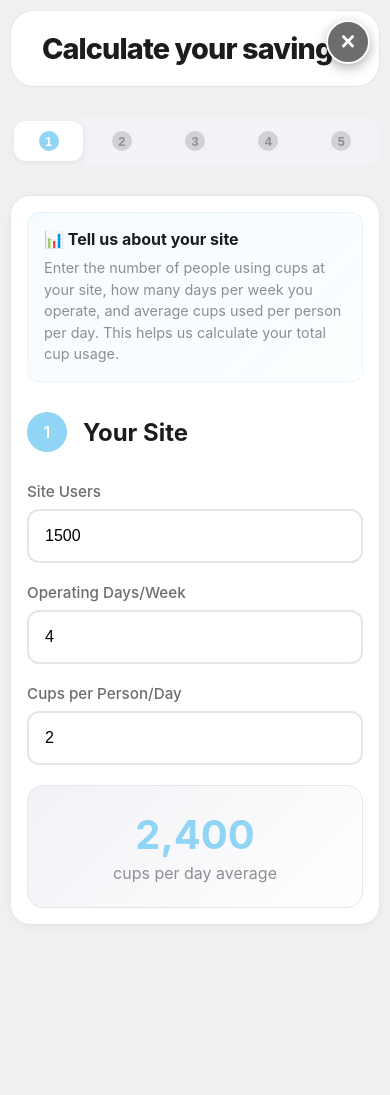
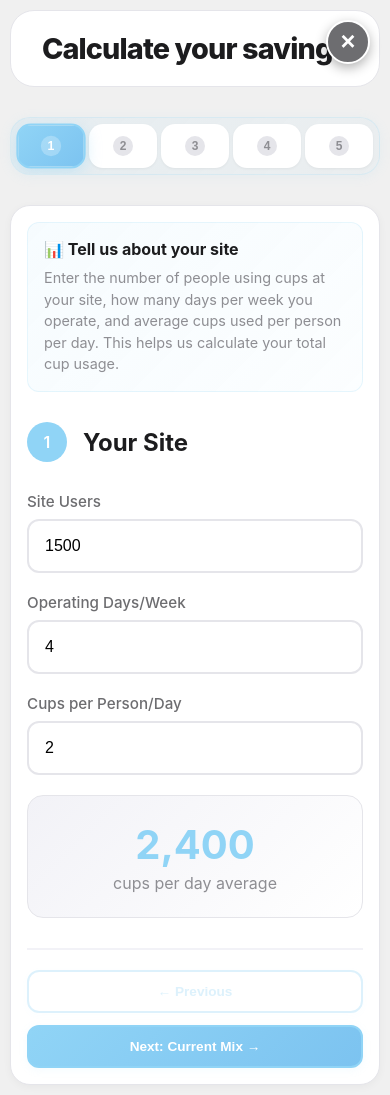
Before and after one commit to salmon2706/calculator-website-official, a plain HTML site: page index.html in a window 390 px wide. Before the commit the page ends 935 px from the top, so only its background shows below. Drawn offline with Linux system fonts and the light colour scheme.

Commit message:
Enhanced tab navigation and added Previous/Next buttons
✨ Friendlier Tab Design:
- Added gradient background to tab navigation bar
- Tabs now have white cards with subtle shadows
- Beautiful hover effects with lift animation
- Active tab has gradient background (blue for 1-4, green for 5)
- Smoother animations and transitions
- Better visual hierarchy with borders

🎯 Navigation Buttons Added:
- Previous/Next buttons at bottom of each tab
- Clear labels showing which step you're moving to
- 'Next: Current Mix →' style for clarity
- Previous button disabled on first tab
- Special 'See Your Impact' button with green gradient on tab 4
- 'Start Over' button on final tab
- Elegant hover animations with lift effect

📱 Perfect Mobile Responsiveness:
- Tabs compress beautifully on mobile
- Navigation buttons stack vertically on small screens
- Full-width buttons on mobile for easy tapping
- Text labels hide on very small screens (icons only)
- Optimized padding and sizing for all breakpoints
- Touch-friendly targets on all devices
- Smooth experience from 4K to 320px width

🎨 Visual Polish:
- Consistent color scheme throughout
- Smooth hover states on all interactive elements
- Clear visual feedback on active states
- Professional gradient effects
- Better spacing and alignment

```diff
--- a/index.html
+++ b/index.html
@@ -37,18 +37,24 @@
         .title { font-size: 2.5rem; font-weight: 800; color: var(--neutral-900); margin-bottom: 0; letter-spacing: -0.03em; }
 
         /* Tab Navigation */
-        .tab-navigation { display: flex; gap: 8px; background: var(--neutral-100); padding: 8px; border-radius: 16px;
-                         margin-bottom: 30px; overflow-x: auto; flex-wrap: nowrap; }
-        .tab-button { flex: 1; min-width: 140px; padding: 16px 12px; background: transparent; border: none; border-radius: 12px;
-                     font-weight: 600; font-size: 0.95rem; color: var(--neutral-600); cursor: pointer; transition: all 0.3s;
-                     display: flex; align-items: center; justify-content: center; gap: 8px; white-space: nowrap; }
-        .tab-button:hover { background: var(--neutral-200); }
-        .tab-button.active { background: var(--white); color: var(--neutral-900); box-shadow: 0 2px 8px rgba(0,0,0,0.08); }
-        .tab-button.active.green { background: linear-gradient(135deg, #22c55e, #16a34a); color: white; }
-        .tab-number { width: 24px; height: 24px; background: var(--neutral-300); border-radius: 50%;
-                     display: flex; align-items: center; justify-content: center; font-size: 0.9rem; flex-shrink: 0; }
-        .tab-button.active .tab-number { background: var(--primary); color: white; }
-        .tab-button.active.green .tab-number { background: rgba(255,255,255,0.3); }
+        .tab-navigation { display: flex; gap: 10px; background: linear-gradient(135deg, rgba(144, 212, 246, 0.1), rgba(144, 212, 246, 0.05));
+                         padding: 12px; border-radius: 20px; margin-bottom: 30px; overflow-x: auto; flex-wrap: nowrap;
+                         border: 1px solid rgba(144, 212, 246, 0.2); box-shadow: 0 2px 12px rgba(144, 212, 246, 0.1); }
+        .tab-button { flex: 1; min-width: 140px; padding: 18px 16px; background: var(--white); border: 2px solid transparent;
+                     border-radius: 14px; font-weight: 600; font-size: 0.95rem; color: var(--neutral-600); cursor: pointer;
+                     transition: all 0.3s; display: flex; align-items: center; justify-content: center; gap: 10px;
+                     white-space: nowrap; box-shadow: 0 1px 3px rgba(0,0,0,0.05); }
+        .tab-button:hover { background: var(--neutral-50); border-color: var(--primary); transform: translateY(-2px);
+                           box-shadow: 0 4px 12px rgba(144, 212, 246, 0.2); }
+        .tab-button.active { background: linear-gradient(135deg, var(--primary), var(--primary-hover)); color: white;
+                            border-color: var(--primary); box-shadow: 0 4px 16px rgba(144, 212, 246, 0.4); transform: scale(1.02); }
+        .tab-button.active.green { background: linear-gradient(135deg, #22c55e, #16a34a); border-color: #22c55e;
+                                   box-shadow: 0 4px 16px rgba(34, 197, 94, 0.4); }
+        .tab-number { width: 26px; height: 26px; background: var(--neutral-200); border-radius: 50%;
+                     display: flex; align-items: center; justify-content: center; font-size: 0.9rem; font-weight: 700;
+                     flex-shrink: 0; transition: all 0.3s; }
+        .tab-button:hover .tab-number { background: var(--primary); color: white; }
+        .tab-button.active .tab-number { background: rgba(255,255,255,0.25); color: white; }
 
         /* Tab Content */
         .tab-content { display: none; background: var(--white); border-radius: 20px; padding: 40px;
@@ -59,6 +65,21 @@
                            padding: 20px; border-radius: 12px; margin-bottom: 30px; border: 1px solid rgba(144, 212, 246, 0.2); }
         .step-instruction h3 { font-size: 1.1rem; font-weight: 700; color: var(--neutral-900); margin-bottom: 8px; }
         .step-instruction p { color: var(--neutral-600); font-size: 0.95rem; line-height: 1.5; }
+
+        /* Navigation Buttons */
+        .tab-navigation-buttons { display: flex; justify-content: space-between; align-items: center; gap: 16px;
+                                 margin-top: 40px; padding-top: 30px; border-top: 2px solid var(--neutral-100); }
+        .nav-btn { padding: 14px 28px; border: 2px solid var(--primary); border-radius: 12px; font-weight: 600;
+                  font-size: 1rem; cursor: pointer; transition: all 0.3s; display: flex; align-items: center; gap: 8px;
+                  background: var(--white); color: var(--primary); box-shadow: 0 2px 8px rgba(144, 212, 246, 0.1); }
+        .nav-btn:hover { background: var(--primary); color: white; transform: translateY(-2px);
+                        box-shadow: 0 4px 16px rgba(144, 212, 246, 0.3); }
+        .nav-btn:disabled { opacity: 0.3; cursor: not-allowed; transform: none; }
+        .nav-btn:disabled:hover { background: var(--white); color: var(--primary); box-shadow: 0 2px 8px rgba(144, 212, 246, 0.1); }
+        .nav-btn.primary { background: linear-gradient(135deg, var(--primary), var(--primary-hover)); color: white; }
+        .nav-btn.primary:hover { transform: translateY(-2px) scale(1.05); box-shadow: 0 6px 20px rgba(144, 212, 246, 0.4); }
+        .nav-btn.success { background: linear-gradient(135deg, #22c55e, #16a34a); color: white; border-color: #22c55e; }
+        .nav-btn.success:hover { transform: translateY(-2px) scale(1.05); box-shadow: 0 6px 20px rgba(34, 197, 94, 0.4); }
 
         .instructions { max-width: 1200px; margin: 0 auto; }
         .instruction-grid { display: grid; grid-template-columns: repeat(5, 1fr); gap: 20px; margin-bottom: 30px;
@@ -474,22 +495,26 @@
         }
 
         @media (max-width: 640px) {
-            .tab-navigation { gap: 4px; padding: 4px; }
-            .tab-button { min-width: auto; padding: 12px 8px; font-size: 0.85rem; flex-direction: column; gap: 4px; }
+            .tab-navigation { gap: 6px; padding: 8px; }
+            .tab-button { min-width: auto; padding: 14px 10px; font-size: 0.85rem; flex-direction: column; gap: 6px; }
             .tab-button span:last-child { font-size: 0.75rem; }
-            .tab-number { width: 20px; height: 20px; font-size: 0.8rem; }
+            .tab-number { width: 22px; height: 22px; font-size: 0.8rem; }
             .tab-content { padding: 20px; }
             .step-instruction { padding: 16px; }
             .step-instruction h3 { font-size: 1rem; }
             .step-instruction p { font-size: 0.9rem; }
+            .tab-navigation-buttons { flex-direction: column; gap: 12px; padding-top: 20px; margin-top: 30px; }
+            .nav-btn { width: 100%; justify-content: center; padding: 16px 24px; font-size: 0.95rem; }
         }
 
         @media (max-width: 480px) {
             .instruction-grid { grid-template-columns: 1fr; gap: 16px; }
-            .tab-button { padding: 10px 6px; }
+            .tab-button { padding: 12px 8px; gap: 4px; }
             .tab-button span:last-child { display: none; }
+            .tab-number { width: 20px; height: 20px; font-size: 0.75rem; }
             .header { padding: 20px 10px; }
             .title { font-size: 1.8rem; }
+            .nav-btn { padding: 14px 20px; font-size: 0.9rem; }
         }
 
         @media (max-width: 400px) {
@@ -498,6 +523,9 @@
             .comparison-arrow { font-size: 1rem; padding: 4px; }
             .impact-comparison { gap: 10px; }
             .tab-content { padding: 16px; }
+            .tab-navigation { padding: 6px; gap: 4px; }
+            .tab-button { padding: 10px 6px; }
+            .nav-btn { padding: 12px 16px; font-size: 0.85rem; }
         }
     </style>
 </head>
@@ -564,6 +592,11 @@
                     <div class="usage-number" id="dailyUsage">1,000</div>
                     <div class="usage-label">cups per day average</div>
                 </div>
+
+                <div class="tab-navigation-buttons">
+                    <button class="nav-btn" onclick="showTab(1)" disabled>← Previous</button>
+                    <button class="nav-btn primary" onclick="showTab(2)">Next: Current Mix →</button>
+                </div>
         </div>
 
         <!-- Tab 2: Your Current Mix -->
@@ -623,6 +656,11 @@
             </div>
 
             <div class="validation" id="currentValidation">Adjust to total 100%</div>
+
+            <div class="tab-navigation-buttons">
+                <button class="nav-btn" onclick="showTab(1)">← Previous: Your Site</button>
+                <button class="nav-btn primary" onclick="showTab(3)">Next: With instarinse® →</button>
+            </div>
         </div>
 
         <!-- Tab 3: With instarinse® -->
@@ -696,6 +734,11 @@
             </div>
 
             <div class="validation" id="optimalValidation">Adjust to total 100%</div>
+
+            <div class="tab-navigation-buttons">
+                <button class="nav-btn" onclick="showTab(2)">← Previous: Current Mix</button>
+                <button class="nav-btn primary" onclick="showTab(4)">Next: Fine-tune →</button>
+            </div>
         </div>
 
         <!-- Tab 4: Fine-tune -->
@@ -765,6 +808,11 @@
                     </div>
                     <div class="method-note">Maintenance includes tank changes & daily cleaning</div>
                 </div>
+            </div>
+
+            <div class="tab-navigation-buttons">
+                <button class="nav-btn" onclick="showTab(3)">← Previous: With instarinse®</button>
+                <button class="nav-btn success" onclick="showTab(5)">Next: See Your Impact 🎯 →</button>
             </div>
         </div>
 
@@ -1039,6 +1087,11 @@
                 <button onclick="exportToExcel()" style="background: var(--success); color: white; border: none; padding: 16px 32px; border-radius: 12px; font-weight: 600; cursor: pointer; font-size: 1rem; transition: all 0.2s; box-shadow: 0 2px 8px rgba(48, 209, 88, 0.2);" onmouseover="this.style.transform='translateY(-2px)'; this.style.boxShadow='0 4px 12px rgba(48, 209, 88, 0.3)'" onmouseout="this.style.transform=''; this.style.boxShadow='0 2px 8px rgba(48, 209, 88, 0.2)'">
                     Export to Excel
                 </button>
+            </div>
+
+            <div class="tab-navigation-buttons">
+                <button class="nav-btn" onclick="showTab(4)">← Previous: Fine-tune</button>
+                <button class="nav-btn" onclick="showTab(1)">Start Over 🔄</button>
             </div>
         </div>
 
```
